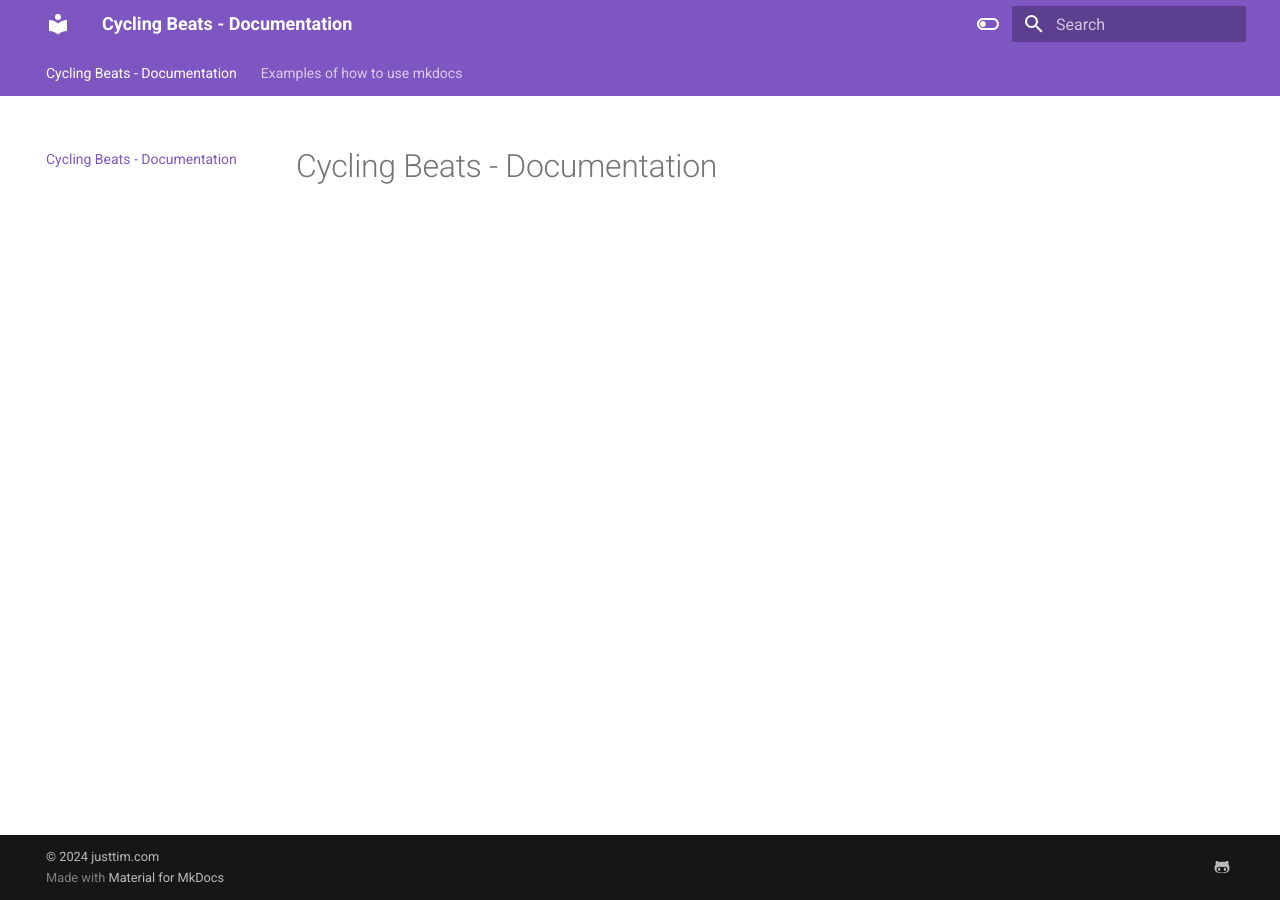
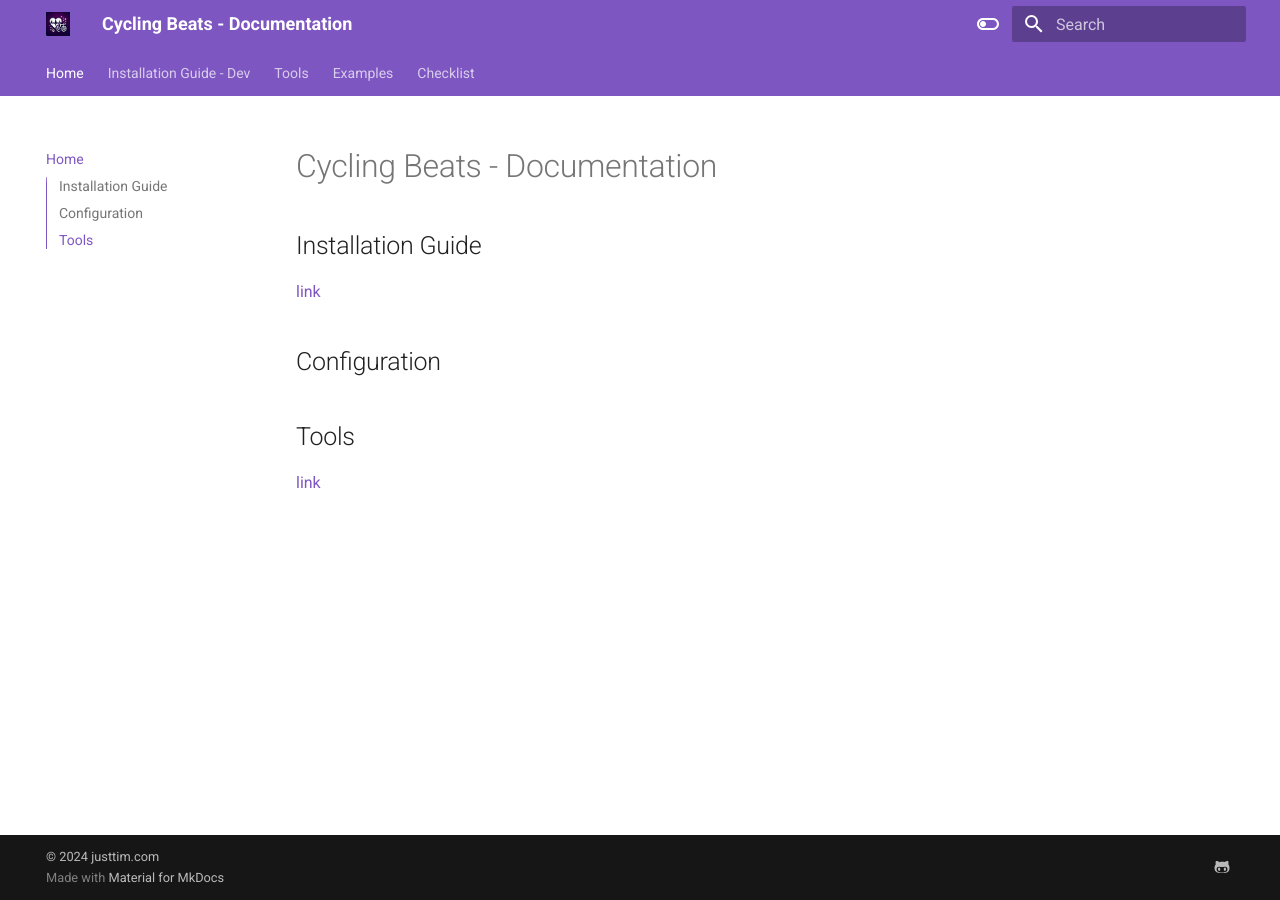
Before and after one commit to timpandrews/beats_docs, an MkDocs documentation site: the page built from docs/index.md, in a window 1280 px wide. Built offline with MkDocs 1.6.1 and Material for MkDocs 9.7.7, drawn with Linux system fonts in a browser that asks for light colours.

Commit message:
Add documentation checklist and installation guide

```diff
--- a/docs/index.md
+++ b/docs/index.md
@@ -1 +1,9 @@
 # Cycling Beats - Documentation
+
+## Installation Guide
+[link](dev_install.md)
+
+## Configuration
+
+## Tools
+[link](tools.md)
--- a/mkdocs.yml
+++ b/mkdocs.yml
@@ -1,6 +1,13 @@
 site_name: Cycling Beats - Documentation
+nav:
+  - Home: "index.md"
+  - Installation Guide - Dev: "dev_install.md"
+  - Tools: "tools.md"
+  - Examples: "examples.md"
+  - Checklist: "checklist.md"
 theme:
   name: material
+  logo: assets/logo.jpg
   features:
     - navigation.tabs
     - navigation.sections
```
Also changed, not shown: docs/checklist.md (added, +84 -0 lines), docs/dev_install.md (added, +10 -0 lines), docs/tools.md (added, +21 -0 lines), docs/assets/logo.jpg (added), docs/examples.md (renamed from docs/Examples.md).
